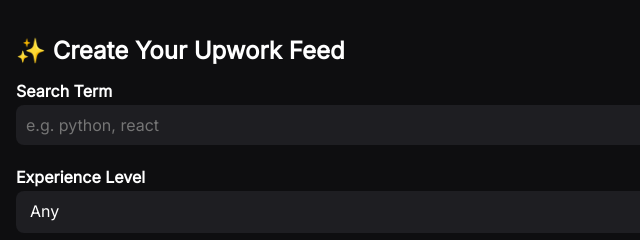
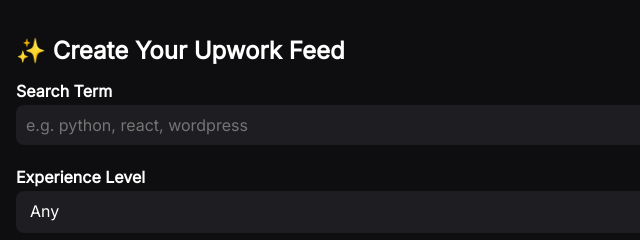
Before and after one commit to akinankarali/telegram-upwork-form, a plain HTML site: page index.html in a window 1280 px wide. Shown: the top 240 px of the page, 0-640 px from the left. Drawn offline with Linux system fonts and the light colour scheme; a script that the page names is missing.

Commit message:
fix: fix1

```diff
--- a/index.html
+++ b/index.html
@@ -42,7 +42,7 @@
   <h2>✨ Create Your Upwork Feed</h2>
 
   <label for="keyword">Search Term</label>
-  <input type="text" id="keyword" placeholder="e.g. python, react" required />
+  <input type="text" id="keyword" placeholder="e.g. python, react, wordpress" required />
 
   <label for="experience">Experience Level</label>
   <select id="experience">
```
